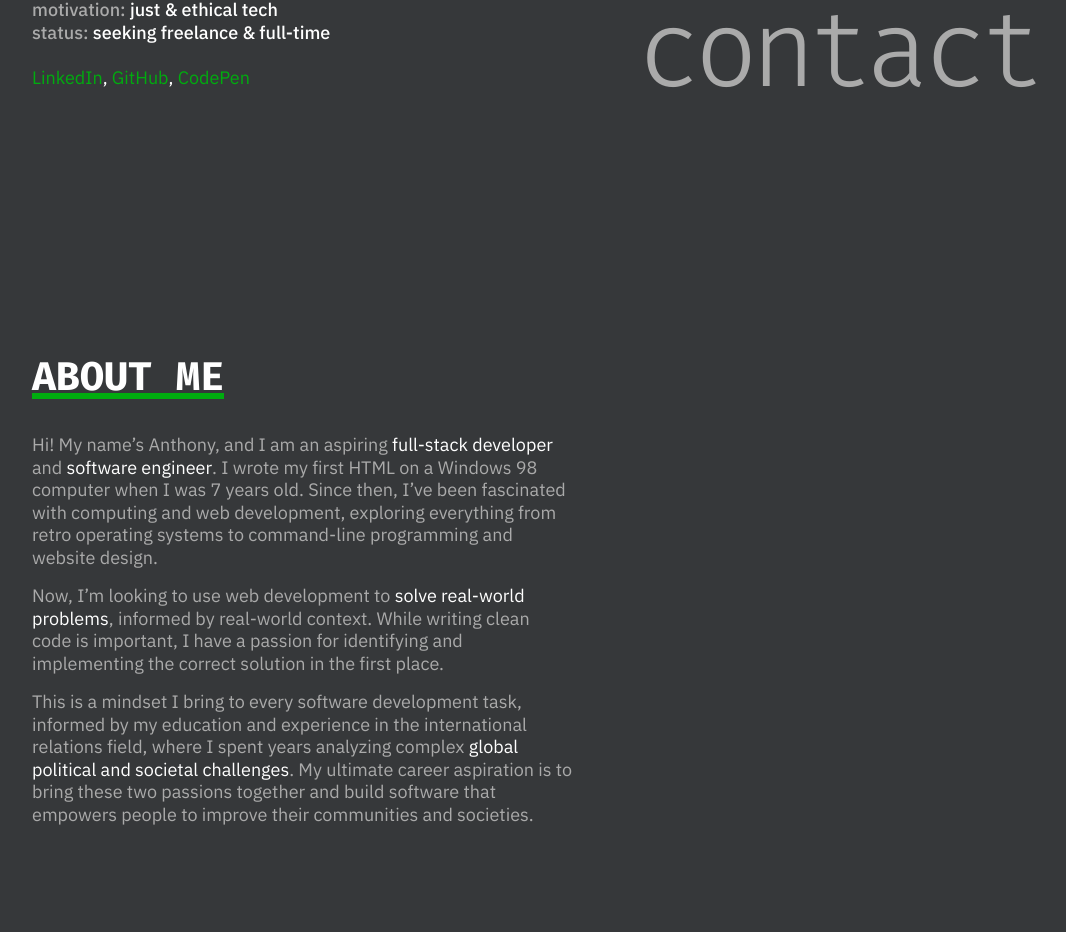
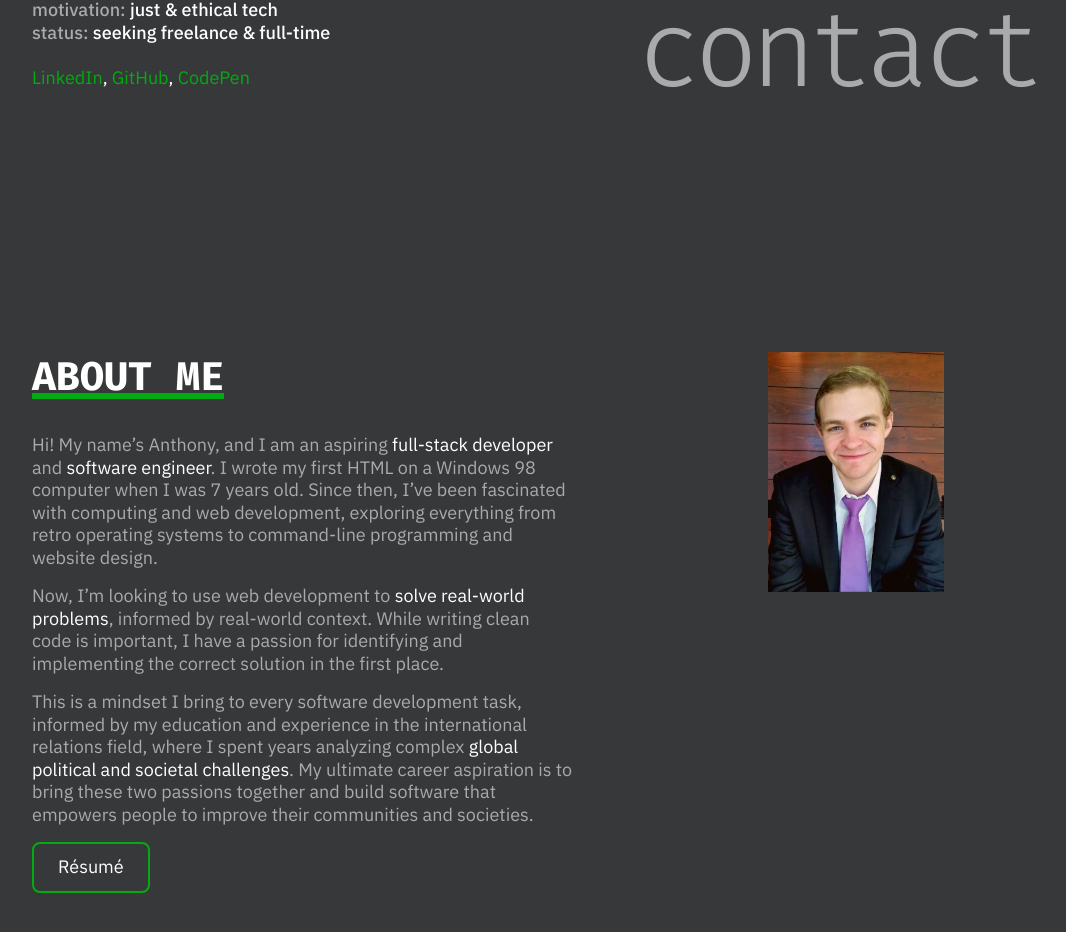
Before and after one commit to anth-volk/portfolio-website, a React (Create React App) app: page / in a window 1280 px wide. Shown: the part 530-1462 px from the top of the page, without its empty margins (48-1114 px from the left). Built offline with nearby package versions, Linux system fonts and the light colour scheme.

Commit message:
CSS refactor; further progress on About

```diff
--- a/src/App.css
+++ b/src/App.css
@@ -14,6 +14,8 @@
   --gutter: 6.25vw;
   --header-font-size: 2.5rem;
   --text-font-size: 1.125rem;
+  --nav-text-size: 1.25rem;
+  --nav-height: 50px;
 }
 
 /* STYLE RESET (inspired by https://piccalil.li/blog/a-modern-css-reset/) */
@@ -64,24 +66,13 @@ picture {
   display: block;
 }
 
-/* SITE-WIDE STYLING: AESTHETICS */
-
-/* Default page styling */
+/* SITE-WIDE STYLING: PAGE SECTION STYLING */
 
 html {
   background-color: var(--site-background-color);
 }
 
-/* Alter default anchor styling */
-a,
-a:hover,
-a:focus,
-a:active
-a:visited {
-  color: var(--accent-color);
-  text-decoration: unset;
-  cursor: pointer;
-}
+/* SITE-WIDE STYLING: TEXT STYLING */
 
 h1 {
   font-family: var(--mono-font);
@@ -89,6 +80,7 @@ h1 {
   cursor: default;
   padding: 2rem 0;
   font-size: var(--header-font-size);
+  text-decoration: underline var(--accent-color) 0.375rem;
 }
 
 p, li {
@@ -97,43 +89,87 @@ p, li {
   font-size: var(--text-font-size);
 }
 
-/* SITE-WIDE STYLING: TEXT EFFECTS */
-
-.Global_text-pageHeader {
-  text-decoration: underline var(--accent-color) 0.375rem;
+a,
+a:hover,
+a:focus,
+a:active,
+a:visited {
+  text-decoration: none;
+  display: inline-block;
 }
 
-.Global_text-primaryColor {
-  color: var(--primary-text-color);
+p > a,
+p > a:hover,
+p > a:focus,
+p > a:active,
+p > a:visited {
+  color: var(--accent-color);
+  position: relative;
 }
 
-a,
-.Global_text-underline {
-  position: relative;
-  overflow: hidden;
-  display: inline;
-}
-
-a:after,
-.Global_text-underline:after {
+p > a:after {
   content: "";
   position: absolute;
   z-index: -1;
   left: 0;
   right: 100%;
-  bottom: -0.125em;
+  bottom: -0.05em;
   background: var(--accent-color);
-  height: 0.375em;
+  height: 0.125em;
   transition: right 0.4s ease-in-out;
 }
 
-a:hover:after,
-a:focus:after,
-a:active:after,
-.Global_text-underline:hover:after,
-.Global_text-underline:focus:after,
-.Global_text-underline:active:after {
+p > a:hover:after,
+p > a:focus:after,
+p > a:active:after {
   right: 0;
+}
+
+.App_padding-none {
+  padding: 0;
+}
+
+.App_text-paragraphBlock {
+  display: block;
+  padding-bottom: 1rem;
+}
+
+.App_text-primaryColor {
+  color: var(--primary-text-color);
+}
+
+/* SITE-WIDE STYLING: FORM & CLICK ELEMENTS */
+
+a.button {
+  margin-bottom: 1rem;
+  padding: 12px 24px;
+  font-family: var(--sans-serif-font);
+  font-size: var(--text-font-size);
+  color: var(--primary-text-color);
+  background-color: var(--site-background-color);
+  border: 0.125rem solid var(--accent-color);
+  border-radius: 8px;
+}
+
+/* SITE-WIDE STYLING: TEXT EFFECTS */
+
+.App_cursor-pointer {
+  cursor: pointer;
+}
+
+/* Provides background highlighting for text while still allowing text wrapping */
+.App_text-callout {
+  color: var(--primary-text-color);
+  background: linear-gradient(var(--site-background-color),
+    var(--site-background-color) 50%,
+    var(--accent-color) 50%,
+    var(--accent-color));
+  background-size: 100% 202%;
+  transition: background 0.4s ease-in-out;
+}
+
+.App_text-callout:hover {
+  background-position: 100% 100%;
 }
 
 /* ACCESSIBILITY */
--- a/src/components/About.css
+++ b/src/components/About.css
@@ -4,6 +4,15 @@
     padding-top: var(--nav-height);
     display: grid;
     grid-template-columns: var(--gutter) calc(49vw - var(--gutter)) calc(49vw - var(--gutter)) var(--gutter);
+}
+
+.About_imageContainer {
+    padding-top: 2rem;
+}
+
+.About_image {
+    margin: 0 auto;
+    height: 30vh;
 }
 
 .About_left {
--- a/src/components/About.js
+++ b/src/components/About.js
@@ -1,17 +1,24 @@
 // Internal imports
 import './About.css';
+import Pdf from '../assets/volk-anthony-resume.pdf';
+import Img from '../assets/volk-anthony-img.png';
 
 export default function About () {
     return (
         <section className="About" id="about">
             <div className="About_gutter" />
             <div className="About_left">
-                <h1 className="Global_text-pageHeader">ABOUT ME</h1>
-                <p className="About_text">Hi! My name’s Anthony, and I am an aspiring <span className="Global_text-primaryColor Global_text-underline">full-stack developer</span> and <span className="Global_text-primaryColor Global_text-underline">software engineer</span>. I wrote my first HTML on a Windows 98 computer when I was 7 years old. Since then, I’ve been fascinated with computing and web development, exploring everything from retro operating systems to command-line programming and website design.</p>
-                <p className="About_text">Now, I’m looking to use web development to <span className="Global_text-primaryColor Global_text-underline">solve real-world problems</span>, informed by real-world context. While writing clean code is important, I have a passion for identifying and implementing the correct solution in the first place.</p>
-                <p className="About_text">This is a mindset I bring to every software development task, informed by my education and experience in the international relations field, where I spent years analyzing complex <span className="Global_text-primaryColor Global_text-underline">global political and societal challenges</span>. My ultimate career aspiration is to bring these two passions together and build software that empowers people to improve their communities and societies.</p>
+                <h1>ABOUT ME</h1>
+                <p className="App_text-paragraphBlock">Hi! My name’s Anthony, and I am an aspiring <span className="App_text-callout">full-stack developer</span> and <span className="App_text-callout">software engineer</span>. I wrote my first HTML on a Windows 98 computer when I was 7 years old. Since then, I’ve been fascinated with computing and web development, exploring everything from retro operating systems to command-line programming and website design.</p>
+                <p className="About_text">Now, I’m looking to use web development to <span className="App_text-callout">solve real-world problems</span>, informed by real-world context. While writing clean code is important, I have a passion for identifying and implementing the correct solution in the first place.</p>
+                <p className="About_text">This is a mindset I bring to every software development task, informed by my education and experience in the international relations field, where I spent years analyzing complex <span className="App_text-callout">global political and societal challenges</span>. My ultimate career aspiration is to bring these two passions together and build software that empowers people to improve their communities and societies.</p>
+                <a className="button" href={Pdf} target="_blank" rel="noreferrer">Résumé</a>
             </div>
-            <div className="About_right"></div>
+            <div className="About_right">
+                <div className="About_imageContainer">
+                    <img className="About_image" src={Img} alt="Anthony Volk against dark background"/>
+                </div>
+            </div>
             <div className="About_gutter" />
         </section>
     );
--- a/src/components/Home.js
+++ b/src/components/Home.js
@@ -20,21 +20,21 @@ export default function Home() {
         <section className="Home" id="home">
             <div className="Home_wrapper">
                 <div className="Home_wrapperLeft">
-                    <h1 className="Global_text-pageHeader Home_text-pageHeader">ANTHONY VOLK</h1>
+                    <h1 className="App_padding-none">ANTHONY VOLK</h1>
                     <p className={`Home_text-bracket ${isHovering? "active": ""}`}>{"{"}</p>
                     <div className="Home_text-hero" onMouseOver={handleMouseOver} onMouseOut={handleMouseOut}>
-                        <p><span className="Home_text-greenHover">aspiration: </span><span className="Global_text-primaryColor">full-stack developer</span></p>
-                        <p><span className="Home_text-greenHover">motivation: </span><span className="Global_text-primaryColor">just & ethical tech</span></p>
-                        <p><span className="Home_text-greenHover">status: </span><span className="Global_text-primaryColor">seeking freelance & full-time</span></p>
+                        <p><span className="Home_text-greenHover">aspiration: </span><span className="App_text-primaryColor">full-stack developer</span></p>
+                        <p><span className="Home_text-greenHover">motivation: </span><span className="App_text-primaryColor">just & ethical tech</span></p>
+                        <p><span className="Home_text-greenHover">status: </span><span className="App_text-primaryColor">seeking freelance & full-time</span></p>
                     </div>
                     <p className={`Home_text-bracket ${isHovering? "active": ""}`}>{"}"}</p>
-                    <p className="Global_text-primaryColor"><a href="https://www.linkedin.com/in/anthonyvolk/" target="_blank" rel="noreferrer">LinkedIn</a>, <a href="https://github.com/anth-volk" target="_blank" rel="noreferrer">GitHub</a>, <a href="https://codepen.io/anth-volk" target="_blank" rel="noreferrer">CodePen</a></p>
+                    <p className="App_text-primaryColor"><a href="https://www.linkedin.com/in/anthonyvolk/" target="_blank" rel="noreferrer">LinkedIn</a>, <a href="https://github.com/anth-volk" target="_blank" rel="noreferrer">GitHub</a>, <a href="https://codepen.io/anth-volk" target="_blank" rel="noreferrer">CodePen</a></p>
                 </div>
                 <div className="Home_wrapperRight">
-                    <a className="Home_navAnchor" href="#about"><h1 className="Home_navText">about</h1></a>
-                    <a className="Home_navAnchor" href="#projects"><h1 className="Home_navText">projects</h1></a>
-                    <a className="Home_navAnchor" href="#writing"><h1 className="Home_navText">writing</h1></a>
-                    <a className="Home_navAnchor" href="#contact"><h1 className="Home_navText">contact</h1></a>
+                    <a href="#about"><h1 className="App_cursor-pointer Home_navText">about</h1></a>
+                    <a href="#projects"><h1 className="App_cursor-pointer Home_navText">projects</h1></a>
+                    <a href="#writing"><h1 className="App_cursor-pointer Home_navText">writing</h1></a>
+                    <a href="#contact"><h1 className="App_cursor-pointer Home_navText">contact</h1></a>
                 </div>
             </div>
         </section>
--- a/src/components/Navbar.css
+++ b/src/components/Navbar.css
@@ -1,10 +1,3 @@
-/* Component root vars */
-
-:root {
-    --nav-text-size: 1.25rem;
-    --nav-height: 50px;
-}
-
 /* Navbar sections */
 
 .Navbar {
@@ -21,7 +14,7 @@
     box-shadow: 0px 0px 8px rgba(0,0,0,0.6);
 }
 
-.Navbar_navList {
+.Navbar_navList ul {
     display: flex;
     flex-direction: row;
     justify-content: flex-end;
@@ -32,10 +25,11 @@
 
 /* Navbar text effects */
 
-.Navbar_link {
+.Navbar_navList ul li {
     font-size: var(--nav-text-size);
     font-family: var(--mono-font);
     padding-left: 0;
+    list-style: none;
     transition: color 0.4s ease-in-out;
 }
 
--- a/src/components/Navbar.js
+++ b/src/components/Navbar.js
@@ -7,8 +7,8 @@ export default function Navbar() {
     return (
         <nav className="Navbar" id="navbar">
             <a href="#home"><p className="Navbar_logo">ANTHONY VOLK</p></a>
-            <div className="Navbar_right">
-                <ul className="Navbar_navList">
+            <div className="Navbar_navList">
+                <ul>
                     <a href="#about"><li className="Navbar_link">about</li></a>
                     <a href="#projects"><li className="Navbar_link">projects</li></a>
                     <a href="#writing"><li className="Navbar_link">writing</li></a>
```
Also changed, not shown: src/components/Home.css (+1 -17 lines), src/assets/volk-anthony-img.png (added), 1 other file (tests, documents, lock files or other folders).
